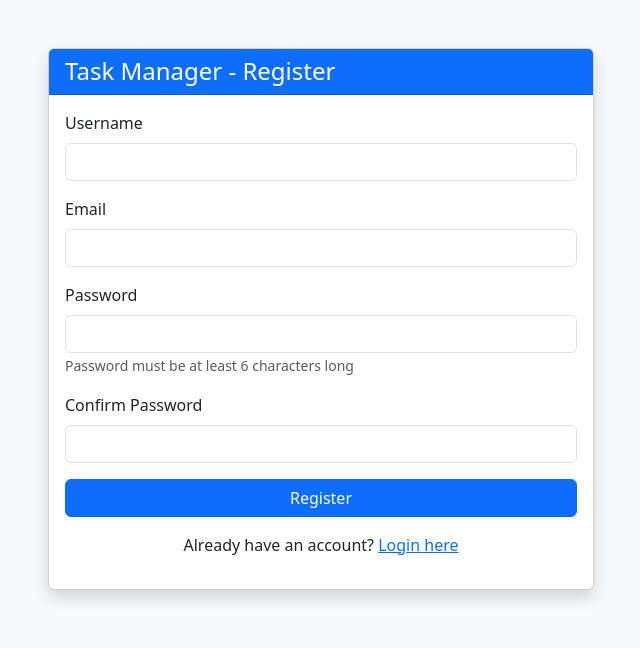
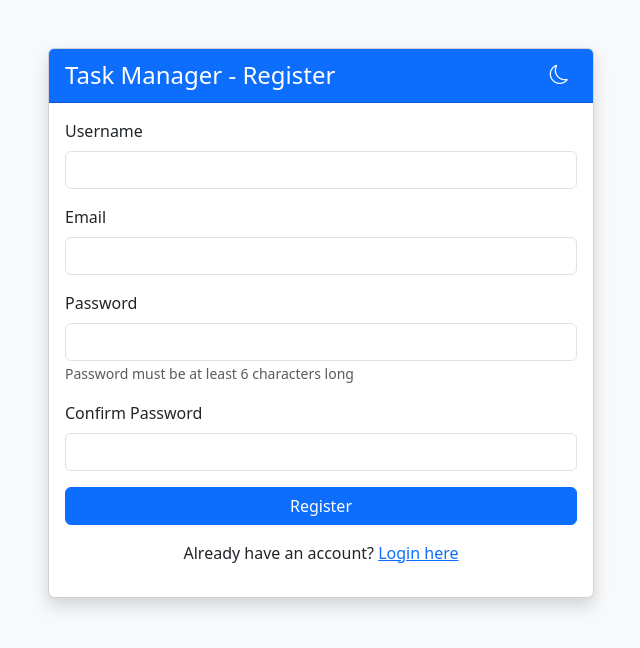
Before and after one commit to axellexious/TaskManagerWebApp, a PHP site: page /views/register.php in a window 1280 px wide. Shown: the top 648 px of the page, without its empty margins (319-959 px from the left). Run offline with PHP 8.4, Linux system fonts and the light colour scheme.

Commit message:
dark mode rahhhhh

```diff
--- a/views/register.php
+++ b/views/register.php
@@ -6,7 +6,8 @@
     <meta name="viewport" content="width=device-width, initial-scale=1.0">
     <title>Register | Task Manager</title>
     <link href="https://cdn.jsdelivr.net/npm/bootstrap@5.3.0/dist/css/bootstrap.min.css" rel="stylesheet">
-    <link href="public/css/styles.css" rel="stylesheet">
+    <link rel="stylesheet" href="https://cdn.jsdelivr.net/npm/bootstrap-icons@1.10.0/font/bootstrap-icons.css">
+    <link href="public/css/style.css" rel="stylesheet">
 </head>
 
 <body class="bg-light">
@@ -14,8 +15,12 @@
         <div class="row justify-content-center">
             <div class="col-md-6">
                 <div class="card shadow">
-                    <div class="card-header bg-primary text-white">
+                    <div class="card-header bg-primary text-white d-flex justify-content-between align-items-center">
                         <h4 class="mb-0">Task Manager - Register</h4>
+                        <!-- Dark Mode Toggle Button -->
+                        <a class="nav-link dark-mode-toggle" id="darkModeToggle" title="Switch to Dark Mode">
+                            <i class="bi bi-moon" id="darkModeIcon"></i>
+                        </a>
                     </div>
                     <div class="card-body">
                         <?php if (isset($_SESSION['message'])): ?>
@@ -36,12 +41,6 @@
                                     }
                                     unset($_SESSION['errors']);
                                     ?>
-                                    <!-- Dark Mode Toggle Button -->
-                                    <li class="nav-item">
-                                        <a class="nav-link dark-mode-toggle" id="darkModeToggle" title="Switch to Dark Mode">
-                                            <i class="bi bi-moon" id="darkModeIcon"></i>
-                                        </a>
-                                    </li>
                                 </ul>
                             </div>
                         <?php endif; ?>
```
